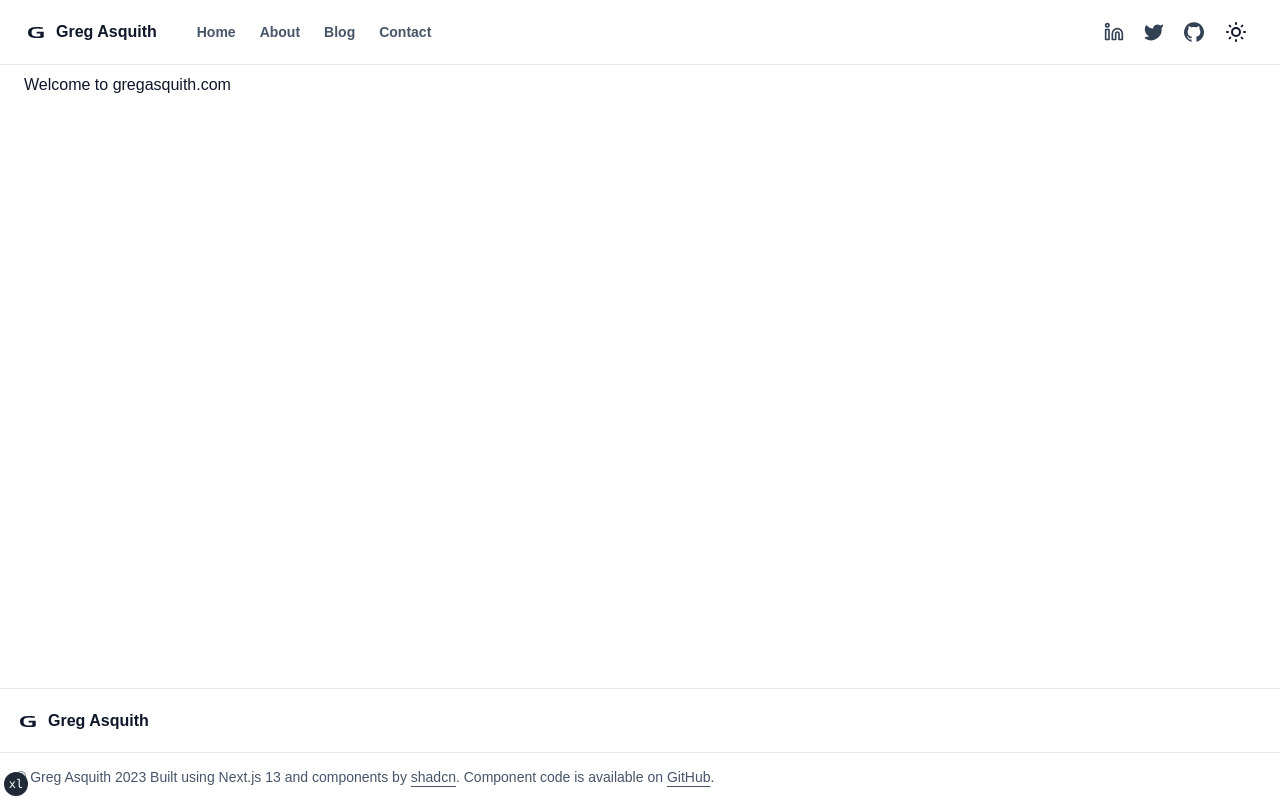
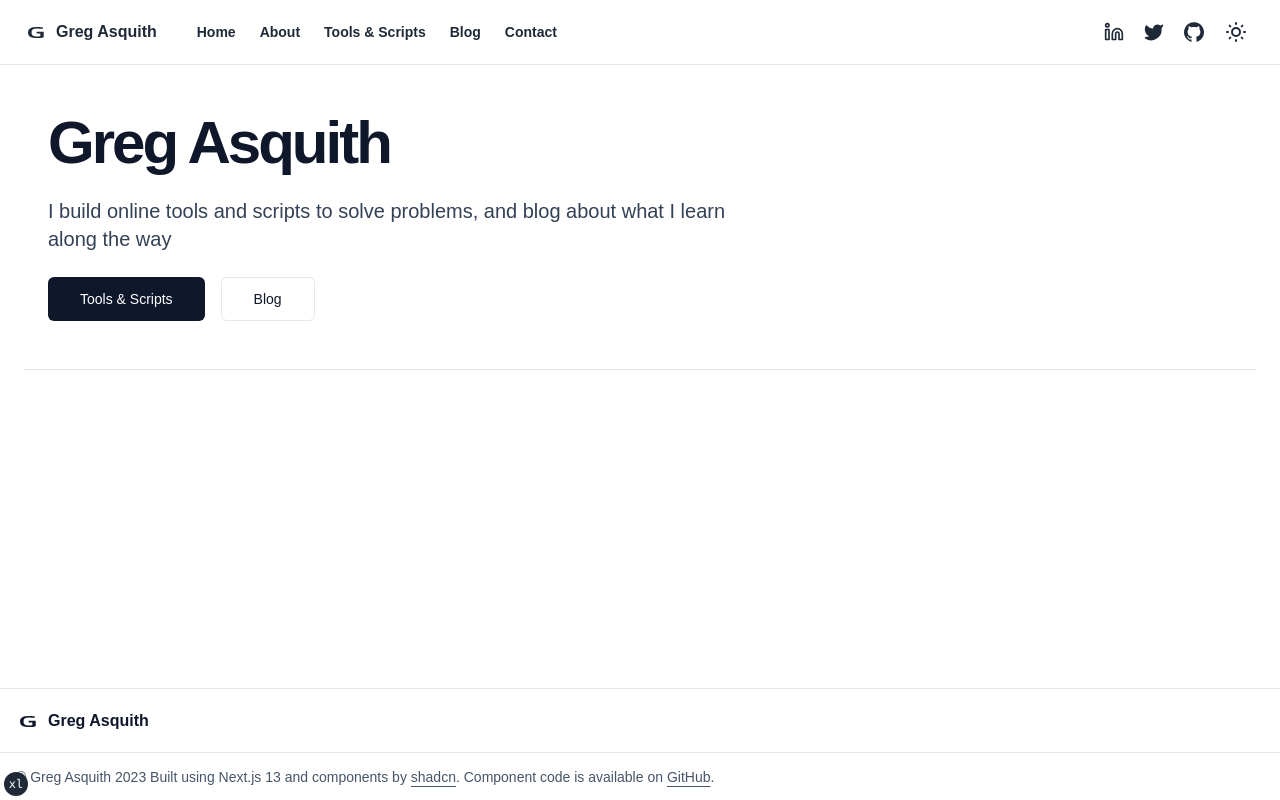
Before and after one commit to Greg-Asquith/gregasquith, a Next.js app: page / in a window 1280 px wide. Built offline with nearby package versions, Linux system fonts and the light colour scheme; a web font is replaced by a local one.

Commit message:
colour, homepage content and tools page

```diff
--- a/config/site.ts
+++ b/config/site.ts
@@ -27,6 +27,10 @@ export const siteConfig: SiteConfig = {
       href: "/about",
     },
     {
+      title: "Tools & Scripts",
+      href: "/tools-and-scripts",
+    },
+    {
       title: "Blog",
       href: "/blog",
     },
--- a/src/app/layout.tsx
+++ b/src/app/layout.tsx
@@ -33,7 +33,7 @@ export default function RootLayout({ children }: RootLayoutProps) {
       <html lang="en" suppressHydrationWarning>
         <body
           className={cn(
-            "min-h-screen bg-white font-sans text-slate-900 antialiased dark:bg-slate-900 dark:text-slate-50",
+            "min-h-screen bg-white font-sans text-slate-900 antialiased dark:bg-gray-800 dark:text-slate-50",
             fontSans.variable
           )}
         >
--- a/src/app/page.tsx
+++ b/src/app/page.tsx
@@ -1,7 +1,41 @@
+import Link from "next/link";
+
+import { siteConfig } from "@/config/site";
+
+import { Separator } from "@src/components/ui/separator";
+import { buttonVariants } from "@src/components/ui/button";
+
 export default function Home() {
   return (
-    <div className="my-2">
-      Welcome to gregasquith.com
-    </div>
+    <>
+      <section className="container grid items-center gap-6 pt-6 pb-8 md:py-10">
+        <div className="flex max-w-[980px] flex-col items-start gap-2">
+          <h1 className="my-2 text-3xl font-extrabold leading-tight tracking-tighter sm:text-3xl md:text-5xl lg:text-6xl">
+            Greg Asquith
+          </h1>
+          <p className="mt-2 max-w-[700px] text-lg text-slate-700 dark:text-slate-400 sm:text-xl">
+            I build online tools and scripts to solve problems, and blog about what I learn along the way
+          </p>
+        </div>
+        <div className="flex gap-4">
+          <Link
+            href="/tools-and-scripts"
+            rel="noreferrer"
+            className={buttonVariants({ size: "lg" })}
+          >
+            Tools & Scripts
+          </Link>
+          <Link
+            rel="noreferrer"
+            href="/blog"
+            className={buttonVariants({ variant: "outline", size: "lg" })}
+          >
+            Blog
+          </Link>
+        </div>
+      </section>
+      <Separator className="my-2">
+      </Separator>
+    </>
   );
 }
--- /dev/null
+++ b/src/app/tools-and-scripts/page.tsx
@@ -0,0 +1,14 @@
+import type { Metadata } from 'next';
+
+export const metadata: Metadata = {
+  title: 'Greg Asquith | Tools & Scripts',
+  description: 'Greg Asquith | Technical consulting and solution creation',
+};
+
+export default function BlogHome() {
+  return (
+    <div className="my-2">
+      Tools & Scripts
+    </div>
+  );
+}
--- a/src/components/MainNav/index.tsx
+++ b/src/components/MainNav/index.tsx
@@ -37,7 +37,7 @@ export function MainNav({ items }: MainNavProps) {
                   key={index}
                   href={item.href}
                   className={cn(
-                    "flex items-center text-lg font-semibold text-slate-600 hover:text-slate-900 dark:text-slate-100 sm:text-sm",
+                    "flex items-center text-lg font-semibold text-gray-800 hover:text-slate-900 dark:text-slate-100 sm:text-sm",
                     item.disabled && "cursor-not-allowed opacity-80"
                   )}
                 >
--- a/src/components/SiteHeader/index.tsx
+++ b/src/components/SiteHeader/index.tsx
@@ -8,7 +8,7 @@ import { buttonVariants } from "@src/components/ui/button";
 
 export function SiteHeader() {
   return (
-    <header className="sticky top-0 z-40 w-full border-b border-b-slate-200 bg-white dark:border-b-slate-700 dark:bg-slate-900">
+    <header className="sticky top-0 z-40 w-full border-b border-b-slate-200 bg-white text-gray-800 dark:border-b-slate-700 dark:bg-gray-800 dark:text-slate-100">
       <div className="container flex h-16 items-center space-x-4 sm:justify-between sm:space-x-0">
         <MainNav items={siteConfig.mainNav} />
         <div className="flex flex-1 items-center justify-end space-x-4">
@@ -22,7 +22,7 @@ export function SiteHeader() {
                 className={buttonVariants({
                   size: "sm",
                   variant: "ghost",
-                  className: "text-slate-700 dark:text-slate-400",
+                  className: "text-gray-800 dark:text-slate-400",
                 })}
               >
                 <Icons.linkedIn className="h-5 w-5" />
@@ -38,7 +38,7 @@ export function SiteHeader() {
                 className={buttonVariants({
                   size: "sm",
                   variant: "ghost",
-                  className: "text-slate-700 dark:text-slate-400",
+                  className: "text-gray-800 dark:text-slate-400",
                 })}
               >
                 <Icons.twitter className="h-5 w-5 fill-current" />
@@ -54,7 +54,7 @@ export function SiteHeader() {
                 className={buttonVariants({
                   size: "sm",
                   variant: "ghost",
-                  className: "text-slate-700 dark:text-slate-400",
+                  className: "text-gray-800 dark:text-slate-400",
                 })}
               >
                 <Icons.gitHub className="h-5 w-5" />
```
